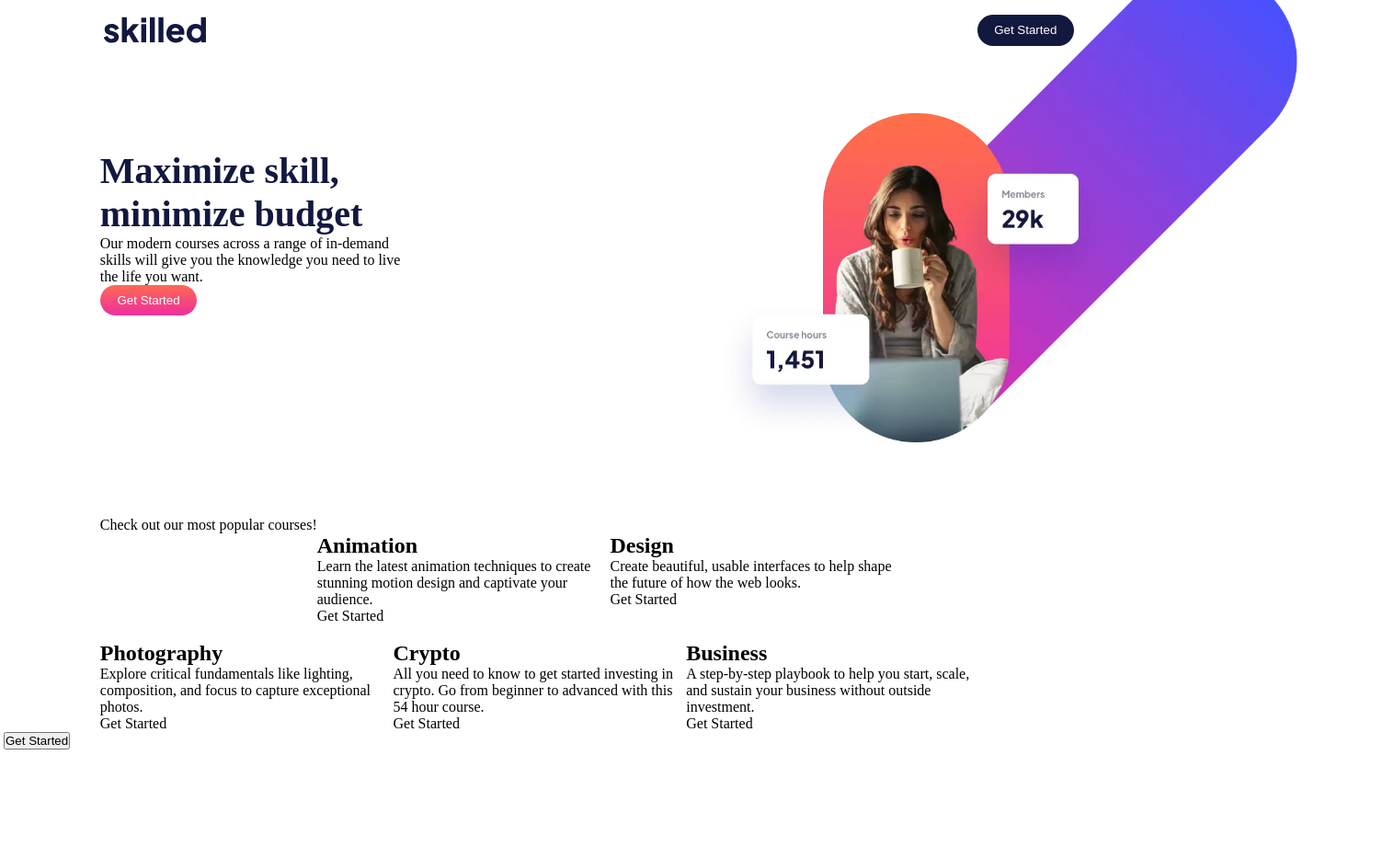
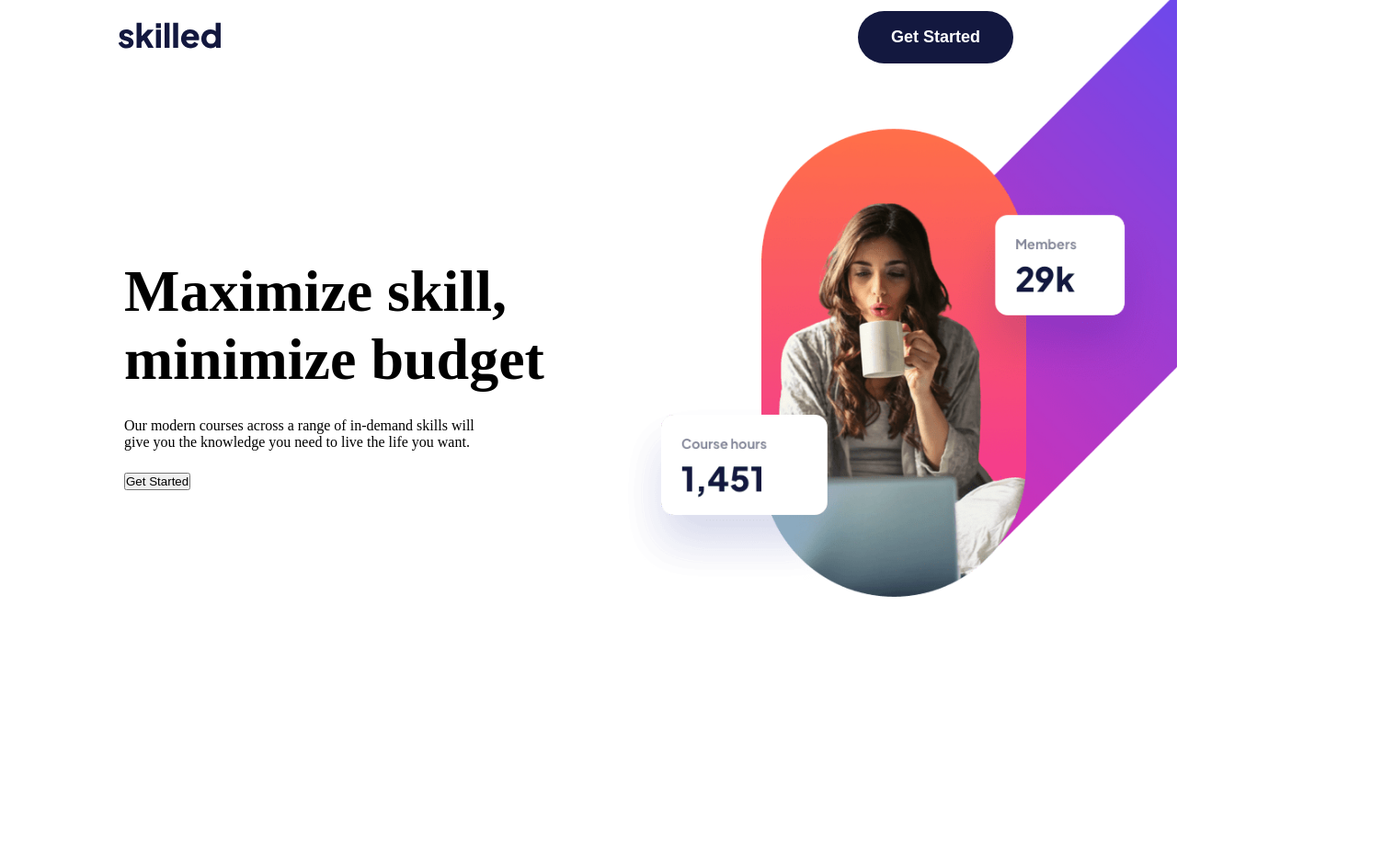
Before and after one commit to gabrieltrt/Skilled-E-learning-Landing-Page, a plain HTML site: page starter-code/index.html in a window 1280 px wide. Shown: the whole page at 92% size, 1516 px wide, since content can reach past the window. Before the commit the page ends 815 px from the top, so only its background shows below. Drawn offline with Linux system fonts and the light colour scheme.

Commit message:
Co-authored-by: Wendel Schimitz <wendelschimitz10@users.noreply.github.com>

```diff
--- a/starter-code/index.html
+++ b/starter-code/index.html
@@ -8,16 +8,33 @@
   <title>Frontend Mentor | Skilled E-learning Landing Page</title>
 </head>
 <body>
-  <nav class="nav-menu">
-    <div class="menu">
-      <img src="./assets/logo-dark.svg" alt="">
-      <button>Get Started</button>
+  <!--Header -->
+  <header>
+    <nav class="nav-menu container">
+        <a class="header-logo" href="#">
+          <img src="./assets/logo-dark.svg" alt=""></a>
+          <button class="header-btn" >Get Started</button>
+    </nav>
+  </header>
+  <section class="hero">
+    <div class="hero-container container">
+      <div class="hero-content">
+        <h1> Maximize skill, minimize budget</h1>
+        <p>Our modern courses across a range of in-demand skills will give you the knowledge you need to live the life you want.</p>
+        <button>Get Started</button>
+      </div>
+      <div class="hero-img">
+        <picture>
+          <source media="(min-width: 992px)" srcset="assets/image-hero-desktop.png">
+          <source media="(min-width: 768px)" srcset="assets/image-hero-tablet.png">
+          <img src="./assets/image-hero-mobile.webp" alt="">
+        </picture>
+      </div>
     </div>
-  </nav>
-
-  <div class="main-container">
-    <div class="section1">
-      <div class="main-text">
+  </section>
+  <!-- <main class="main-container">
+    <section class="section1">
+      <div class="title">
         <h1> Maximize skill,<br> minimize budget</h1>
         <p>Our modern courses across a range of in-demand <br> skills will give you the knowledge you need to live <br> the life you want.</p>
         <button>Get Started</button>
@@ -28,53 +45,53 @@
           <img src="./assets/image-hero-desktop.webp" alt="" class="">
         </picture>
       </div>
-    </div>
-    <div class="section2">
-      <div>Check out our most popular courses!</div>
+    </section>
+    <section>
+      <div class="intro">
+       <h2>Check out our most popular courses!</h2>
+      </div>
       <div class="animation">
-        <img src="" alt="">
-        <h2>Animation</h2>
-        <p>Learn the latest animation techniques to create stunning motion
-          design and captivate your audience.</p>
-          <p>Get Started</p>
+        <img src="./assets/icon-animation.svg" alt="">
+        <h3>Animation</h3>
+        <p>Learn the latest animation techniques to create stunning motion design and captivate your audience. <br><br>
+        <span>Get Started</span>
+        </p>
       </div>
       <div class="design">
-        <img src="" alt="">
-        <h2>Design</h2>
-        <p>Create beautiful, usable interfaces to help shape the future of how the web looks.</p>
-        <p>Get Started</p>
+        <img src="./assets/icon-design.svg" alt="">
+        <h3>Design</h3>
+        <p>Create beautiful, usable interfaces to help shape the future of how the web looks. <br><br><br>
+        <span>Get Started</span></p>
       </div>
-
       <div class="photo">
-        <img src="" alt="">
-        <h2>Photography</h2>
-        <p>Explore critical fundamentals like lighting, composition, and focus to capture exceptional photos.</p>
-        <p>Get Started</p>
+        <img src="./assets/icon-photography.svg" alt="">
+        <h3>Photography</h3>
+        <p>Explore critical fundamentals like lighting, composition, and focus to capture exceptional photos. <br><br>
+        <span>Get Started</span>
+        </p>
       </div>
-
       <div class="crypto">
-        <img src="" alt="">
-        <h2>Crypto</h2>
-        <p>All you need to know to get started investing in crypto. Go from beginner to advanced with this 54 hour course.</p>
-        <p>Get Started</p>
+        <img src="./assets/icon-crypto.svg" alt="">
+        <h3>Crypto</h2>
+        <p>All you need to know to get started investing in crypto. Go from beginner to advanced with this 54 hour course. <br><br>
+        <span>Get Started</span>
+        </p>
       </div>
-
       <div class="business">
-        <img src="" alt="">
-        <h2>Business</h2>
-        <p>A step-by-step playbook to help you start, scale, and sustain your business without outside investment.</p>
-        <p>Get Started</p>
+        <img src="./assets/icon-business.svg" alt="">
+        <h3>Business</h3>
+        <p>A step-by-step playbook to help you start, scale, and sustain your business without outside investment. <br><br>
+        <span>Get Started</span>
+        </p>
       </div>
-
-    </div>
-  </div>
-
+    </section>
+  </main>
   <footer>
     <div>
       <img src="" alt="">
       <button>Get Started</button>
     </div>
-  </footer>
+  </footer> -->
 
 
 
--- a/starter-code/style.css
+++ b/starter-code/style.css
@@ -4,77 +4,79 @@
   box-sizing: border-box;
 }
 
-body {
-  background-color: linear-gradient(180deg, #FFFFFF, #F0F2FF);
+header {
+  position: absolute;
+  width: 100%;
+  z-index: 1;
 }
 
-.menu {
-  margin: 1em 7em;
+.nav-menu {
   display: flex;
+  justify-content: space-between;
   align-items: center;
-  justify-content: space-between;
+  height: 80px;
+  padding: 0 8em;
 }
-
-.menu button {
+.nav-menu button {
+  background-color: #13183F;
   color: #FFFFFF;
-  background-color: #13183F;
+  padding: 1em 2em;
   border: none;
-  border-radius: 20px;
-  padding: 0.7em 1.4em;
+  font-size: 1.125rem;
+  font-weight: 700;
+  border-radius: 30px;
+  margin-right: 50px;
 }
-
-.main-container {
-  margin: 0em 6.8em;
+.hero {
+  overflow: hidden;
 }
-
-.section1 {
-  margin-top: 7em;
-  display: flex;
+.hero-container{
+  display:flex;
+  align-items: center;
+  justify-content: center;
+  margin-left: auto;
+  margin-right: auto;
 }
-
-.main-text {
+@media (min-width: 768px){
+  .hero-container {
+      padding-top: 75px;
+      padding-bottom: 188px;
+      position: relative;
+  }
+}
+.hero-content{
+  margin-top: -15%;
   width: 50%;
-  height: 400px;
 }
-
-.main-text h1 {
-  color:#13183F;
-  font-size: 2.5em;
-}                                                */
-
-.main-text p {
-  color: rgb(92, 92, 92);
-  margin: 1.5em 0em;
+.hero-content h1{
+  font-size: 4rem;
+  font-weight: 800;
+  max-width: 326px;
 }
-
-.main-text button {
-  color: #FFFFFF;
-  background: linear-gradient(180deg, #FE6A50, #F02EA1 );
-  border: none;
-  border-radius: 20px;
-  padding: 0.7em 1.4em;
+.hero-content p{
+  max-width: 400px;
+  padding: 26px 0 24px;
 }
-
-.main-img {
-  max-width: 50%;
-  height: 400px;
+@media (min-width: 992px){
+  .hero-content h1{
+    max-width: 500px;
+  }
+  .hero__content p {
+    max-width: 445px;
+    padding: 29px 0 40px;
+  }
 }
-
-.main-img img {
-  width: 150%;
-  height: 150%;
+.hero-img {
+  max-width: 370px;
+  align-self: center;
+}
+.hero-img img{
+  z-index: 1;
+  width: 950px;
+  height: 100%;
   object-fit: contain;
   position: relative;
-  left: 90%;
-  bottom: 60%;
+  left: 100%;
+  top: -220px;
   transform: translateX(-50%);
 }
-
-.section2 {
-  display: flex;
-  flex-wrap: wrap;
-}
-
-.animation, .design, .photo, .crypto, .business {
-  max-width: 30%;
-}
```
